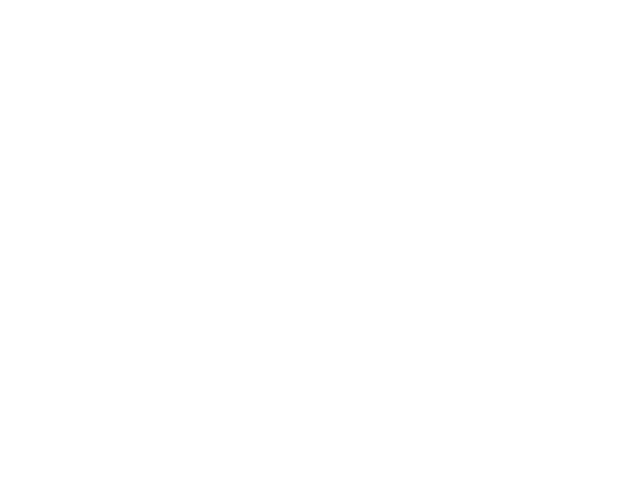
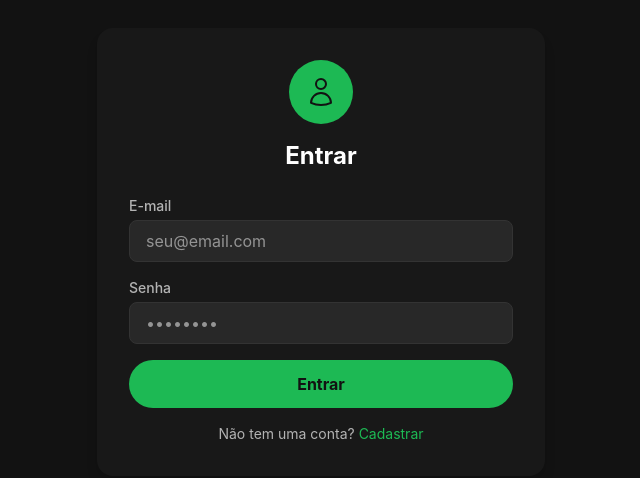
Before and after one commit to diegogrlima/DevApply-frontend, a React (Vite) app: page /login in a window 1280 px wide. Before the commit this address had no page. Shown: the part 148-626 px from the top of the page, without its empty margins (319-959 px from the left). Built offline with nearby package versions, Linux system fonts and the light colour scheme.

Commit message:
feat: add login page

```diff
--- a/src/App.tsx
+++ b/src/App.tsx
@@ -1,9 +1,11 @@
 import { Routes, Route } from 'react-router-dom'
+import Login from './pages/Login'
 import Register from './pages/Register'
 
 function App() {
   return (
     <Routes>
+      <Route path="/login" element={<Login />} />
       <Route path="/register" element={<Register />} />
     </Routes>
   )
--- /dev/null
+++ b/src/pages/Login.tsx
@@ -0,0 +1,84 @@
+import { useState } from 'react'
+import { Link } from 'react-router-dom'
+
+export default function Login() {
+  const [email, setEmail] = useState('')
+  const [password, setPassword] = useState('')
+
+  const handleSubmit = (e: React.FormEvent) => {
+    e.preventDefault()
+    console.log({ email, password })
+  }
+
+  return (
+    <div className="min-h-screen flex items-center justify-center bg-[#121212]">
+      <div className="w-full max-w-md bg-[#181818] rounded-2xl shadow-lg p-8">
+        <div className="flex flex-col items-center mb-6">
+          <div className="w-16 h-16 bg-[#1DB954] rounded-full flex items-center justify-center mb-4">
+            <svg
+              xmlns="http://www.w3.org/2000/svg"
+              fill="none"
+              viewBox="0 0 24 24"
+              strokeWidth={1.5}
+              stroke="#121212"
+              className="w-8 h-8"
+            >
+              <path
+                strokeLinecap="round"
+                strokeLinejoin="round"
+                d="M15.75 6a3.75 3.75 0 1 1-7.5 0 3.75 3.75 0 0 1 7.5 0ZM4.501 20.118a7.5 7.5 0 0 1 14.998 0A17.933 17.933 0 0 1 12 21.75c-2.676 0-5.216-.584-7.499-1.632Z"
+              />
+            </svg>
+          </div>
+          <h1 className="text-2xl font-bold text-white">Entrar</h1>
+        </div>
+
+        <form onSubmit={handleSubmit} className="space-y-4">
+          <div>
+            <label htmlFor="email" className="block text-sm font-medium text-[#B3B3B3] mb-1">
+              E-mail
+            </label>
+            <input
+              id="email"
+              type="email"
+              value={email}
+              onChange={(e) => setEmail(e.target.value)}
+              required
+              className="w-full px-4 py-2 bg-[#282828] border border-[#333] text-white rounded-lg focus:outline-none focus:ring-2 focus:ring-[#1DB954]"
+              placeholder="seu@email.com"
+            />
+          </div>
+
+          <div>
+            <label htmlFor="password" className="block text-sm font-medium text-[#B3B3B3] mb-1">
+              Senha
+            </label>
+            <input
+              id="password"
+              type="password"
+              value={password}
+              onChange={(e) => setPassword(e.target.value)}
+              required
+              className="w-full px-4 py-2 bg-[#282828] border border-[#333] text-white rounded-lg focus:outline-none focus:ring-2 focus:ring-[#1DB954]"
+              placeholder="••••••••"
+            />
+          </div>
+
+          <button
+            type="submit"
+            className="w-full bg-[#1DB954] text-[#121212] py-3 rounded-full font-bold hover:bg-[#1ed760] transition-colors"
+          >
+            Entrar
+          </button>
+        </form>
+
+        <p className="text-center text-sm text-[#B3B3B3] mt-4">
+          Não tem uma conta?{' '}
+          <Link to="/register" className="text-[#1DB954] hover:underline">
+            Cadastrar
+          </Link>
+        </p>
+      </div>
+    </div>
+  )
+}
```
